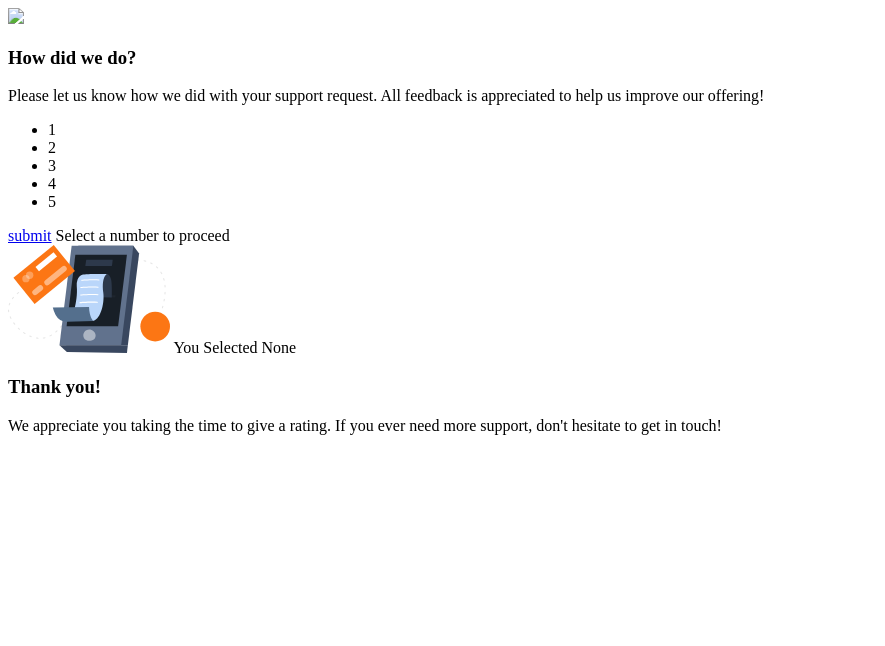
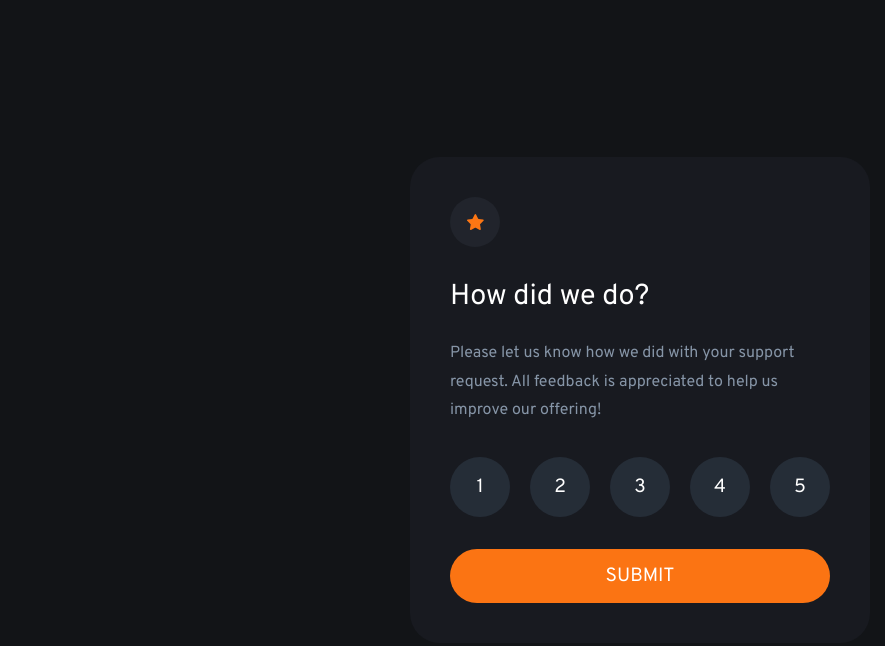
Before and after one commit to lgpassarini/rating-project, a plain HTML site: page index.html in a window 1280 px wide. Shown: the whole page, without its empty margins (0-885 px from the left). Drawn offline with Linux system fonts and the light colour scheme; the site is published under a folder, as on GitHub Pages, so addresses that start at the root find nothing.

Commit message:
correção envio arquivos

```diff
--- a/index.html
+++ b/index.html
@@ -5,7 +5,7 @@
   <meta charset="UTF-8">
   <meta http-equiv="X-UA-Compatible" content="IE=edge">
   <meta name="viewport" content="width=device-width, initial-scale=1.0">
-  <link rel="stylesheet" href="/style.css">
+  <link rel="stylesheet" href="./style.css">
   <title>Rating Project</title>
 </head>
 
@@ -14,7 +14,7 @@
   <div class="container ativo">
 
     <div class="star-bg">
-      <img src="/img/icon-star.svg">
+      <img src="./img/icon-star.svg">
     </div>
 
     <h3>How did we do?</h3>
@@ -49,7 +49,7 @@
 
 
 
-  <script src="/script.js"></script>
+  <script src="./script.js"></script>
 </body>
 
 </html>
```
